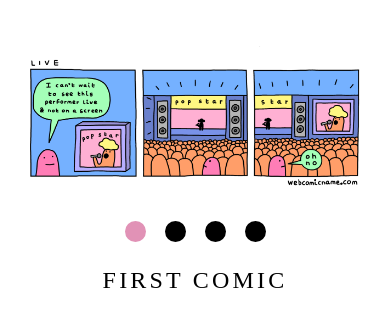
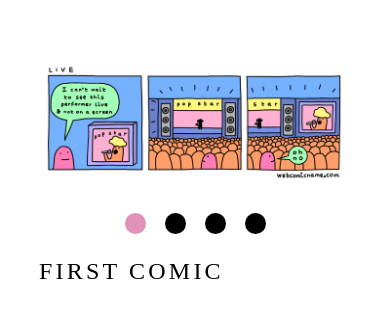
Before and after one commit to kirillabcd/cssMemeSlider, a plain HTML site: page cssMemeSlider/index.html in a window 390 px wide. Shown: the part 252-578 px from the top of the page. Drawn offline with Linux system fonts and the light colour scheme; a web font is replaced by a local one.

Commit message:
fix: fixed mobile descr align to left (Sun, Sep 17, 2023 01:32:02 PM)

```diff
--- a/cssMemeSlider/css/style.css
+++ b/cssMemeSlider/css/style.css
@@ -3,7 +3,7 @@
 @import url(./fonts.css);
 
 .container {
-    width: 90%;
+    width: 80%;
     height: 100vh;
     margin: 0 auto;
     display: flex;
@@ -47,7 +47,7 @@
 
 .controls-box {
     display: flex;
-    width: 85vw;
+    width: 80vw;
     align-items: center;
     justify-content: space-between;
 
@@ -152,7 +152,7 @@
     transition: 2s ease;
 
     @media (max-width: 768px) {
-        text-align: center;
+        /* text-align: center; */
         font-size: 2rem;
     }
 
```
